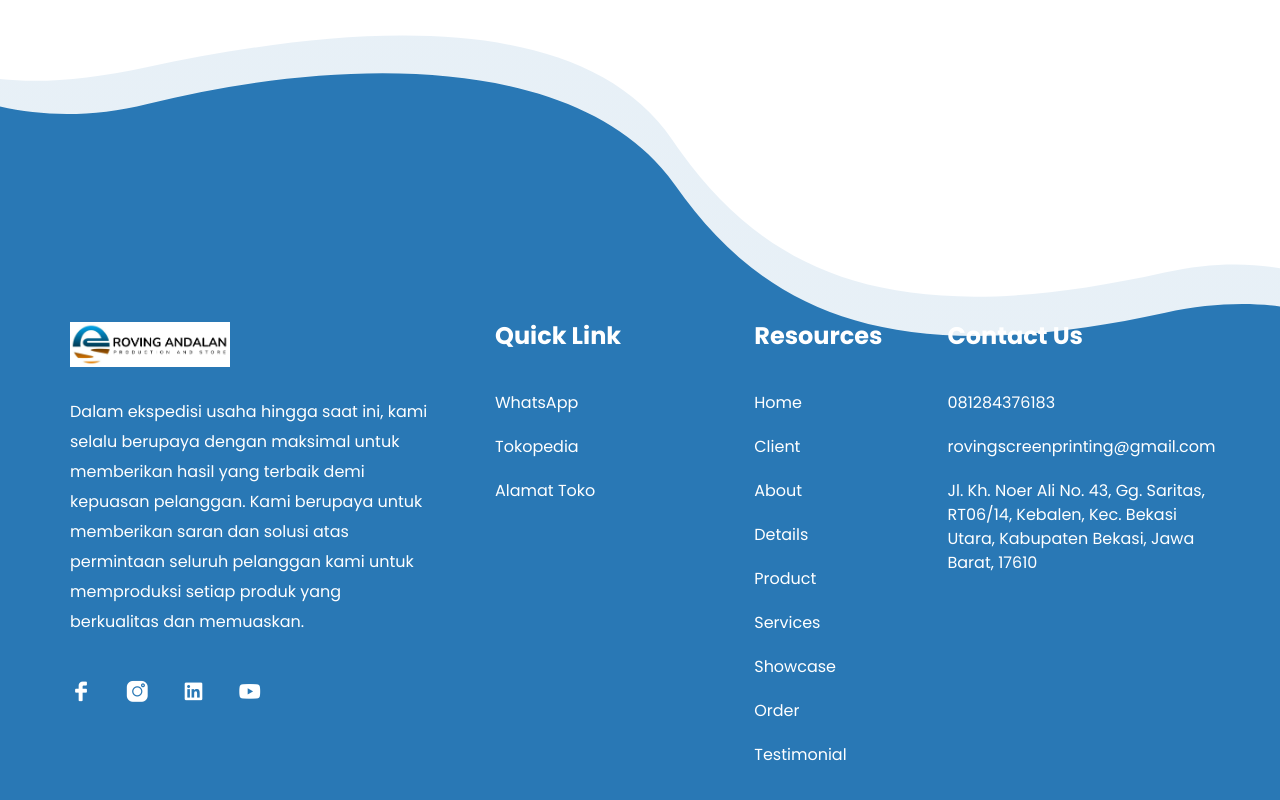
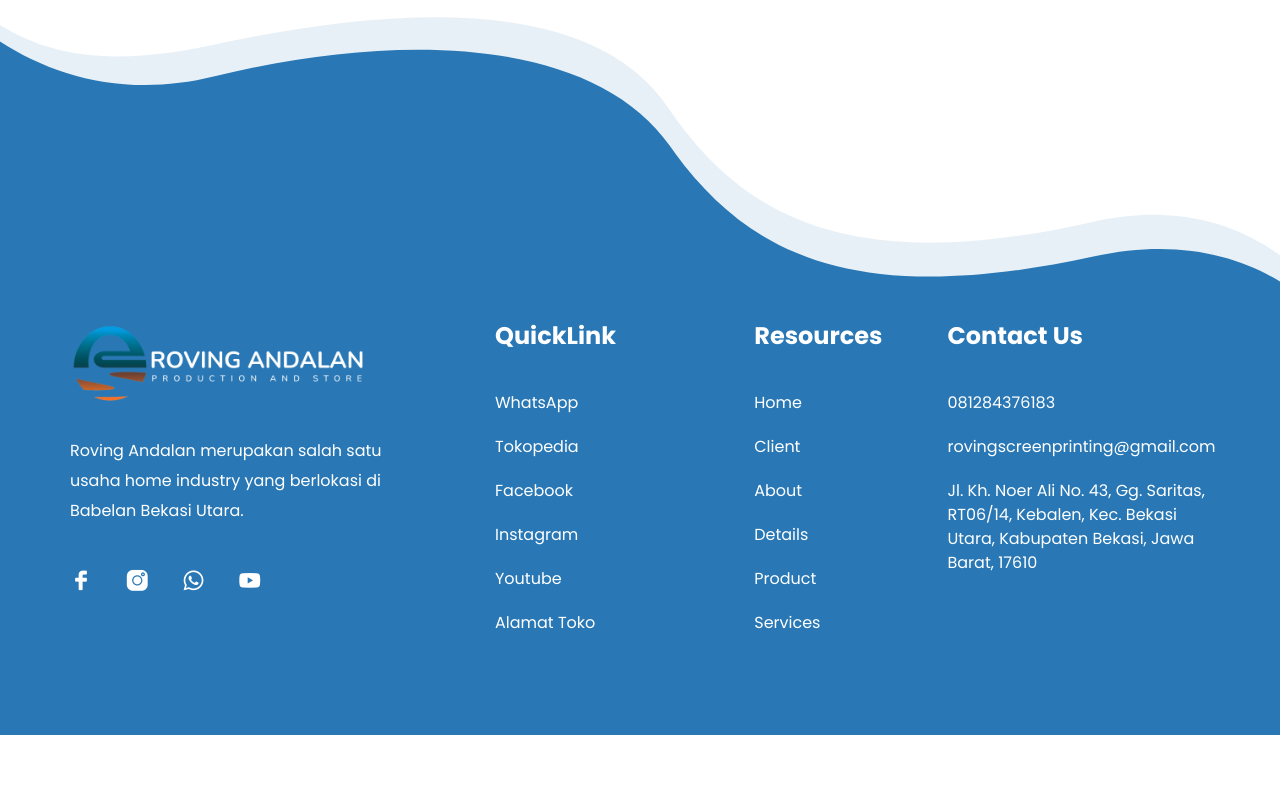
Before and after one commit to RizkiWahyudie/roving-store, a plain HTML site: page index.html in a window 1280 px wide. Shown: the part 6959-7759 px from the top of the page. After the commit the page ends 7694 px from the top, so only its background shows below. Drawn offline with Linux system fonts and the light colour scheme; files whose address does not match are found by name.

Commit message:
upload final

```diff
--- a/assets/css/style.css
+++ b/assets/css/style.css
@@ -1207,7 +1207,7 @@ p.form-message.error {
 }
 
 .footer-about .logo img {
-  width: 160px; }
+  width: 300px; }
 
 .footer-about .text {
   color: #fff;
@@ -1238,6 +1238,9 @@ p.form-message.error {
 .link-wrapper {
   padding: 0 35px; }
   @media (max-width: 767px) {
+    .footer-quick {
+      display: none;
+    }
     .link-wrapper {
       padding: 0;
       padding-right: 50px; } }
--- a/index.html
+++ b/index.html
@@ -242,7 +242,7 @@
                                 <img src="assets/images/produksi.jpg" alt="video">
                             </div>
                             <div class="video-icon">
-                                <a href="https://www.youtube.com/watch?v=r44RKWyfcFw" class="video-popup"><i
+                                <a href="https://www.youtube.com/channel/UCxrNJM8B0rcBinUAdXJbvng/videos" class="video-popup"><i
                                         class="lni-play"></i></a>
                             </div>
                         </div> <!-- video wrapper -->
@@ -1424,15 +1424,13 @@
                     <div class="col-lg-4 col-md-6 col-sm-8">
                         <div class="footer-about mt-50 wow fadeIn" data-wow-duration="1s" data-wow-delay="0.2s">
                             <a class="logo" href="#">
-                                <img src="assets/images/rovingstoreNav.png" alt="logo">
+                                <img src="assets/images/Rovingstore - client.png" alt="logo">
                             </a>
-                            <p class="text">Dalam ekspedisi usaha hingga saat ini, kami selalu berupaya dengan maksimal untuk memberikan
-                                hasil yang terbaik demi kepuasan pelanggan. Kami berupaya untuk memberikan saran dan solusi
-                                atas permintaan seluruh pelanggan kami untuk memproduksi setiap produk yang berkualitas dan memuaskan.</p>
+                            <p class="text">Roving Andalan merupakan salah satu usaha home industry yang berlokasi di Babelan Bekasi Utara.</p>
                             <ul class="social">
                                 <li><a href="https://www.facebook.com/roving.screenprinting/"><i class="lni-facebook-filled"></i></a></li>
                                 <li><a href="https://www.instagram.com/roving_andalan/" target="_blank"><i class="lni-instagram-filled"></i></a></li>
-                                <li><a href="https://www.linkedin.com/in/roving-andalan-737429175/?originalSubdomain=id" target="_blank"><i class="lni-linkedin-original"></i></a></li>
+                                <li><a href="https://api.whatsapp.com/send/?phone=6281284376183&text&app_absent=0" target="_blank"><i class="lni-whatsapp"></i></a></li>
                                 <li><a href="https://www.youtube.com/channel/UCxrNJM8B0rcBinUAdXJbvng/videos" target="_blank"><i class="lni-youtube"></i></a></li>
                             </ul>
                         </div> <!-- footer about -->
@@ -1441,11 +1439,14 @@
                         <div class="footer-link d-flex mt-50 justify-content-md-between">
                             <div class="link-wrapper wow fadeIn" data-wow-duration="1s" data-wow-delay="0.4s">
                                 <div class="footer-title">
-                                    <h4 class="title">Quick Link</h4>
+                                    <h4 class="title"><span class="footer-quick">Quick </span>Link</h4>
                                 </div>
                                 <ul class="link">
                                     <li><a href="https://api.whatsapp.com/send/?phone=6281284376183&text&app_absent=0" target="_blank">WhatsApp</a></li>
                                     <li><a href="https://www.tokopedia.com/rovingstore" target="_blank">Tokopedia</a></li>
+                                    <li><a href="https://www.facebook.com/roving.screenprinting/" target="_blank">Facebook</a></li>
+                                    <li><a href="https://www.instagram.com/roving_andalan/" target="_blank">Instagram</a></li>
+                                    <li><a href="https://www.youtube.com/channel/UCxrNJM8B0rcBinUAdXJbvng/videos" target="_blank">Youtube</a></li>
                                     <li><a href="https://goo.gl/maps/uySpopJVvHfRnZqk6" target="_blank">Alamat Toko</a></li>
                                 </ul>
                             </div> <!-- footer wrapper -->
@@ -1460,9 +1461,9 @@
                                     <li><a href="#details">Details</a></li>
                                     <li><a href="#product">Product</a></li>
                                     <li><a href="#service">Services</a></li>
-                                    <li><a href="#showcase">Showcase</a></li>
+                                    <!-- <li><a href="#showcase">Showcase</a></li>
                                     <li><a href="#order">Order</a></li>
-                                    <li><a href="#testimonial">Testimonial</a></li>
+                                    <li><a href="#testimonial">Testimonial</a></li> -->
                                 </ul>
                             </div>
                         </div> <!-- footer link -->
```
Also changed, not shown: assets/images/Rovingstore - client.png (added).
